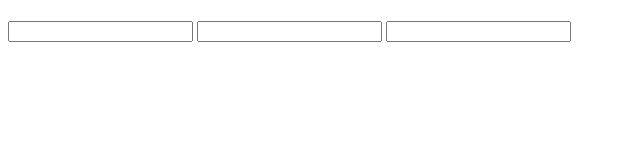
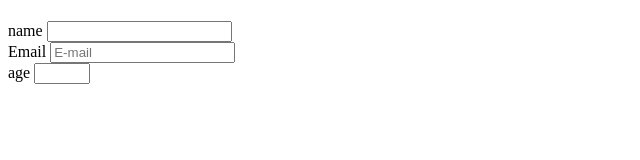
Before and after one commit to Hisoka37/walid-Atril-project, a plain HTML site: page index.html in a window 1280 px wide. Shown: the whole page, without its empty margins (0-640 px from the left). Drawn offline with Linux system fonts and the light colour scheme.

Commit message:
Added some html code and correct some

```diff
--- a/index.html
+++ b/index.html
@@ -10,9 +10,26 @@
     <h1 id="title"></h1>
     <p id="description" ></p>
     <form id="survey-form">
-        <input type="text" id="name" />
-        <input type="text" id="email">
-        <input type="number" id="number" />
+    <div class = "input-element">
+        <label id="name-label">
+            name
+        </label>
+        <input type="text" id="name" required/>
+    </div>
+    <div class = "input-element">
+        <label id="E-mail">
+            Email
+        </label>
+        <input type="text" id="email" placeholder="E-mail" required/>
+    </div>
+    <div class = "input-element">
+        <label id ="email-label">
+            age
+        </label>
+        <input type="number" id="number" min="18" max="99" required/>
+
+    </div>
+
     </form>
 </body>
 </html>
```
